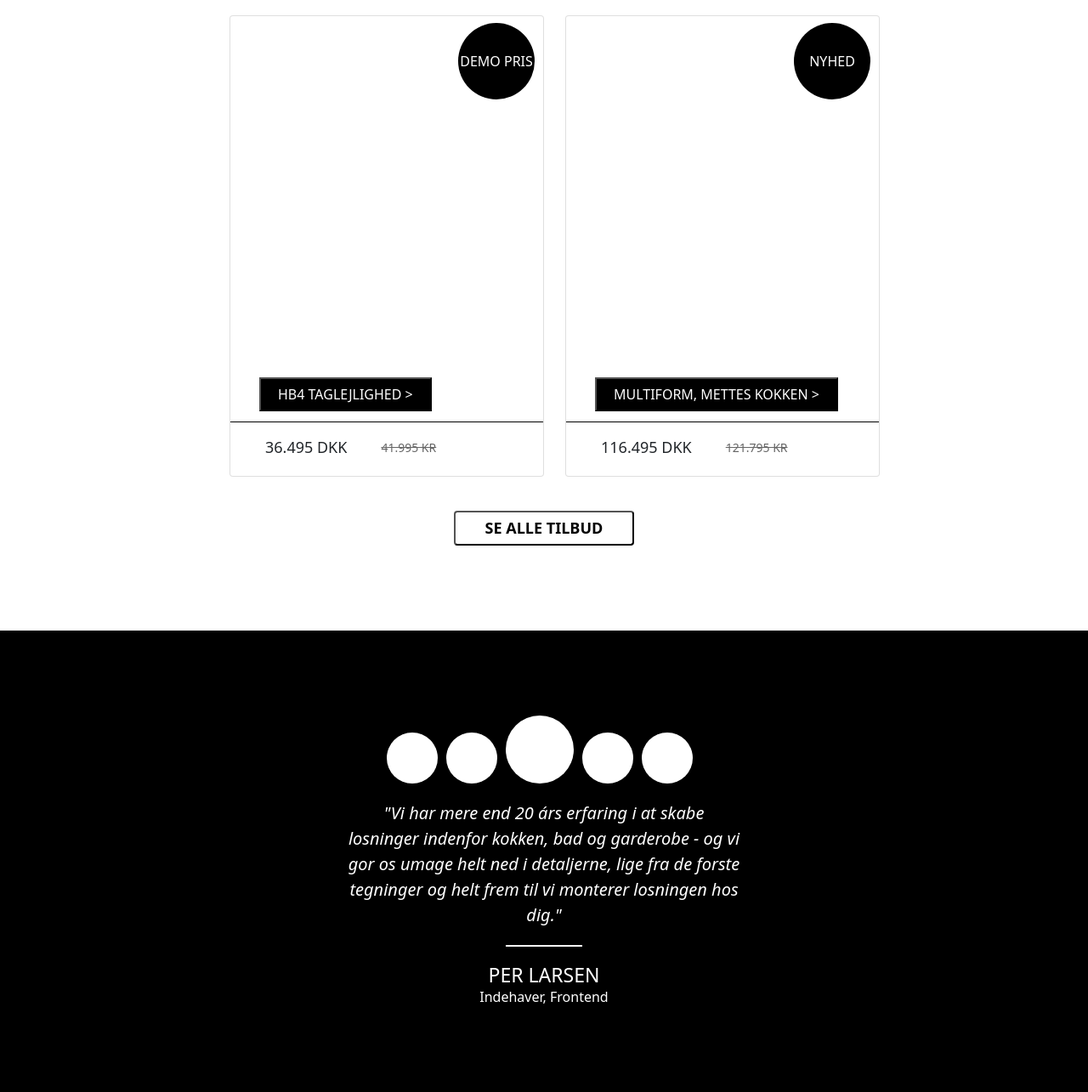
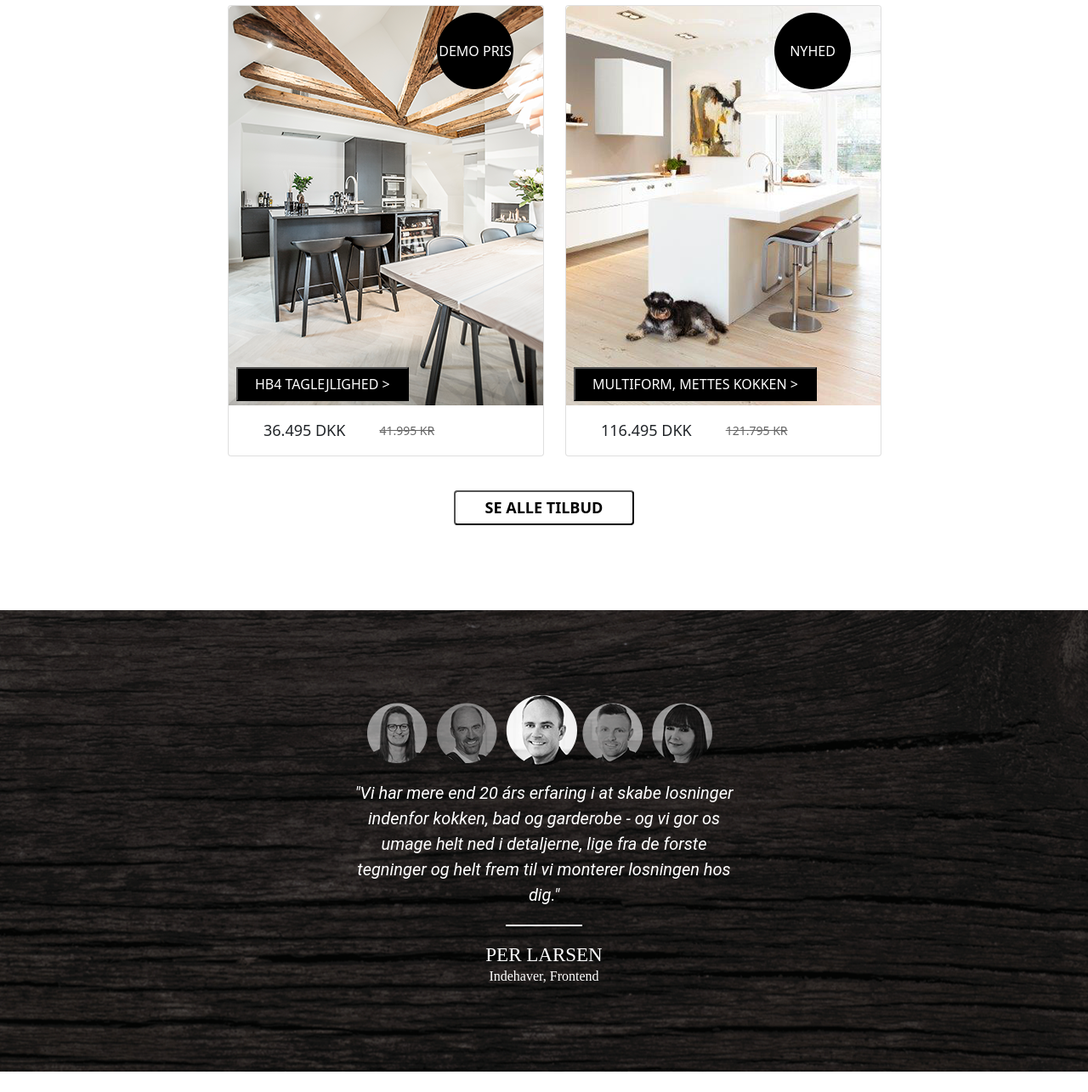
Before and after one commit to cmihneaa/test-rwb, a website: page index.html in a window 1280 px wide. Shown: the part 1400-2685 px from the top of the page at 85% size. After the commit the page ends 2661 px from the top, so only its background shows below. Drawn offline with nearby package versions, Linux system fonts and the light colour scheme; files that its build step writes are made by us from their sources.

Commit message:
commit 2

```diff
--- a/assets/js/app.js
+++ b/assets/js/app.js
@@ -9,42 +9,42 @@ let app = {
         round: "Kampagne",
         button: "Jke Design - Stensballe",
         newPrice: "16.495 DKK",
-        avatar: "./image/abc.jpg",
+        avatar: "../assets/img/foto.png",
         oldPrice: "21.595 KR",
       },
       {
         round: "Demo Pris",
         button: "Hb4 Taglejlighed",
         newPrice: "36.495 DKK",
-        avatar: "",
+        avatar: "../assets/img/foto2.png",
         oldPrice: "41.995 KR",
       },
       {
         round: "Nyhed",
         button: "Multiform, mettes kokken",
         newPrice: "116.495 DKK",
-        avatar: "",
+        avatar: "../assets/img/foto3.png",
         oldPrice: "121.795 KR",
       },
       {
         round: "Kampagne",
         button: "Jke Design - Stensballe",
         newPrice: "16.495 DKK",
-        avatar: "",
+        avatar: "../assets/img/foto.png",
         oldPrice: "21.595 KR",
       },
       {
         round: "Demo Pris",
         button: "Hb4 Taglejlighed",
         newPrice: "36.495 DKK",
-        avatar: "",
+        avatar: "../assets/img/foto2.png",
         oldPrice: "41.995 KR",
       },
       {
         round: "Nyhed",
         button: "Multiform, mettes kokken",
         newPrice: "116.495 DKK",
-        avatar: "",
+        avatar: "../assets/img/foto3.png",
         oldPrice: "121.795 KR",
       },
     ];
@@ -52,8 +52,11 @@ let app = {
     document.getElementById("items").innerHTML = cards
       .map(
         (item) =>
-          `<div class='card' style='width:370px;height:543px'>
+          `<div class='card'>
         <div class='card-top'>
+         <img style="border-top-left-radius: 5px; border-top-right-radius: 5px;" src=${
+           item.avatar
+         } alt=''/>
           <div class='circle-description'>${item.round.toUpperCase()}</div>
           <button class='button-description'>${item.button.toUpperCase()} ></button>
         </div>
@@ -68,18 +71,20 @@ let app = {
       .join("");
 
     const peopleImages = [
-      { id: 0, img: "", alt: "img0" },
-      { id: 1, img: "", alt: "img1" },
-      { id: 2, img: "", alt: "img2" },
-      { id: 3, img: "", alt: "img3" },
-      { id: 4, img: "", alt: "img4" },
+      { id: 0, img: "../assets/img/poza5.png", alt: "img0" },
+      { id: 1, img: "../assets/img/poza3.png", alt: "img1" },
+      { id: 2, img: "../assets/img/poza1.png", alt: "img2" },
+      { id: 3, img: "../assets/img/poza4.png", alt: "img3" },
+      { id: 4, img: "../assets/img/poza2.png", alt: "img4" },
     ];
 
     document.getElementById("people").innerHTML = peopleImages
       .map(
-        (img) =>
+        (human) =>
           `
-        <div class='people-images'></div>
+        <div class='people-images'>
+          <img src=${human.img} alt="" />
+        </div>
       `
       )
       .join("");
--- a/assets/scss/app.scss
+++ b/assets/scss/app.scss
@@ -6,6 +6,7 @@ header {
   text-align: center;
 
   h1 {
+    font-family: Raleway;
     font-weight: 700;
   }
 
@@ -16,15 +17,17 @@ header {
   }
 
   h5 {
+    font-family: Raleway;
     color: #010101;
     font-size: 18px;
     font-weight: 300;
   }
 
   .description {
+    font-family: Roboto;
     width: 35%;
     margin: auto;
-    font-size: 17px;
+    font-size: 19px;
     color: #666666;
   }
 }
@@ -69,11 +72,6 @@ header {
     margin-top: 10px;
     margin-bottom: 10px;
 
-    .card-top {
-      height: 478px;
-      border-bottom: 1px solid #000;
-    }
-
     .card-body {
       .card-text {
         display: flex;
@@ -111,7 +109,8 @@ header {
 
 footer {
   width: 100%;
-  background-color: #000;
+  // background-color: #000;
+  background-image: url("../img/lemn.png");
   padding: 100px 0;
 
   h3 {
@@ -132,17 +131,16 @@ footer {
     margin-bottom: 20px;
 
     .people-images {
-      height: 60px;
-      width: 60px;
       margin-right: 10px;
-      background-color: #fff;
       color: #000;
       border-radius: 50%;
+      opacity: 0.6;
     }
 
     :nth-child(3) {
       height: 80px;
       width: 80px;
+      opacity: unset;
     }
   }
 
@@ -153,8 +151,18 @@ footer {
     margin: auto;
 
     .message {
+      font-family: Roboto;
       font-size: 20px;
       font-style: italic;
     }
+
+    h3 {
+      font-family: Raleway;
+    }
+
+    .frontend {
+      margin-bottom: 0;
+      font-family: Raleway;
+    }
   }
 }
--- a/index.html
+++ b/index.html
@@ -44,7 +44,7 @@
         </p>
         <div class="line-footer"></div>
         <h3>PER LARSEN</h3>
-        <p style="margin-bottom: 0">Indehaver, Frontend</p>
+        <p class="frontend">Indehaver, Frontend</p>
       </div>
     </footer>
 
```
Also changed, not shown: assets/img/foto.png (added), assets/img/foto2.png (added), assets/img/foto3.png (added), assets/img/lemn.png (added), assets/img/poza1.png (added), assets/img/poza2.png (added), assets/img/poza3.png (added), assets/img/poza4.png (added), assets/img/poza5.png (added).
